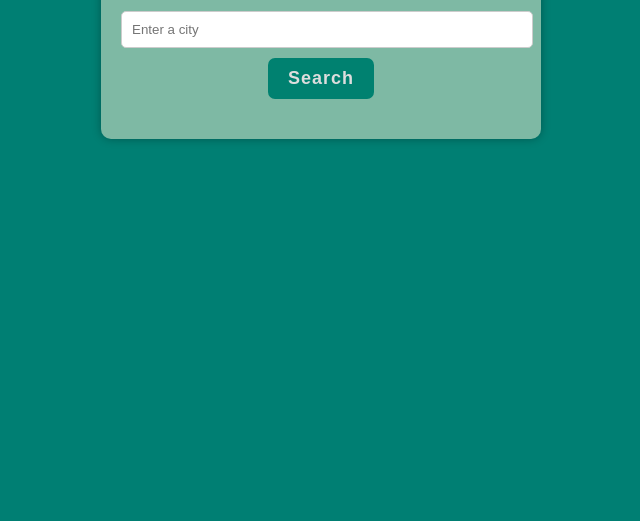
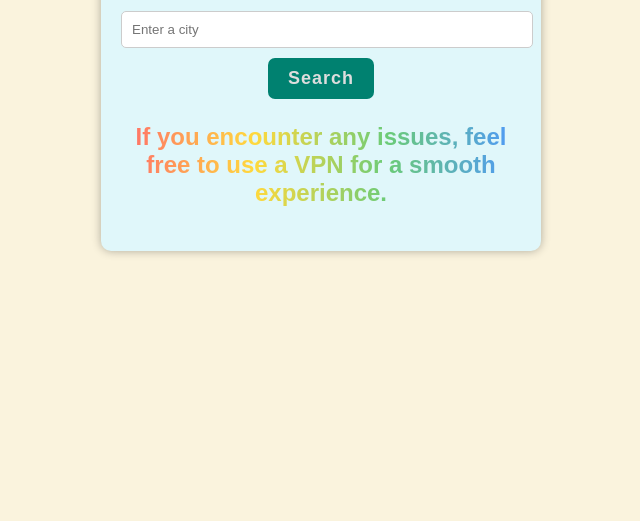
Before and after one commit to sajjadjavazi/Weather-App, a plain HTML site: page index.html in a window 1280 px wide. Shown: the part 279-800 px from the top of the page, without its empty margins (319-959 px from the left). Drawn offline with Linux system fonts and the light colour scheme.

Commit message:
feat(index, style): UX improved and background color changed

```diff
--- a/assets/style.css
+++ b/assets/style.css
@@ -1,6 +1,6 @@
 body {
     font-family: Arial, sans-serif;
-    background-color: #007F73;
+    background-color: #FAF3DD;
 }
 
 .container {
@@ -8,7 +8,7 @@
     margin: 0 auto;
     text-align: center;
     padding: 20px;
-    background-color: rgb(251, 243, 213, 0.5);
+    background-color: #E0F7FA;
     border-radius: 10px;
     box-shadow: 0 0 10px rgba(0, 0, 0, 0.3);
     margin-top: 200px;
@@ -63,3 +63,12 @@
     font-size: 99px;
     transition: 0.2s;
 }
+
+h3 {
+    font-size: 24px;
+    font-weight: bold;
+    text-align: center;
+    background: linear-gradient(90deg, #FF6B6B, #FFD93D, #6BCB77, #4D96FF);
+    -webkit-background-clip: text;
+    -webkit-text-fill-color: transparent;
+}
--- a/index.html
+++ b/index.html
@@ -27,6 +27,11 @@
             <p id="temperature"></p>
             <p id="description"></p>
         </div>
+        <div>
+            <h3>
+                If you encounter any issues, feel free to use a VPN for a smooth experience.
+            </h3>
+        </div>
     </div>
 
     <!-- JS -->
```
